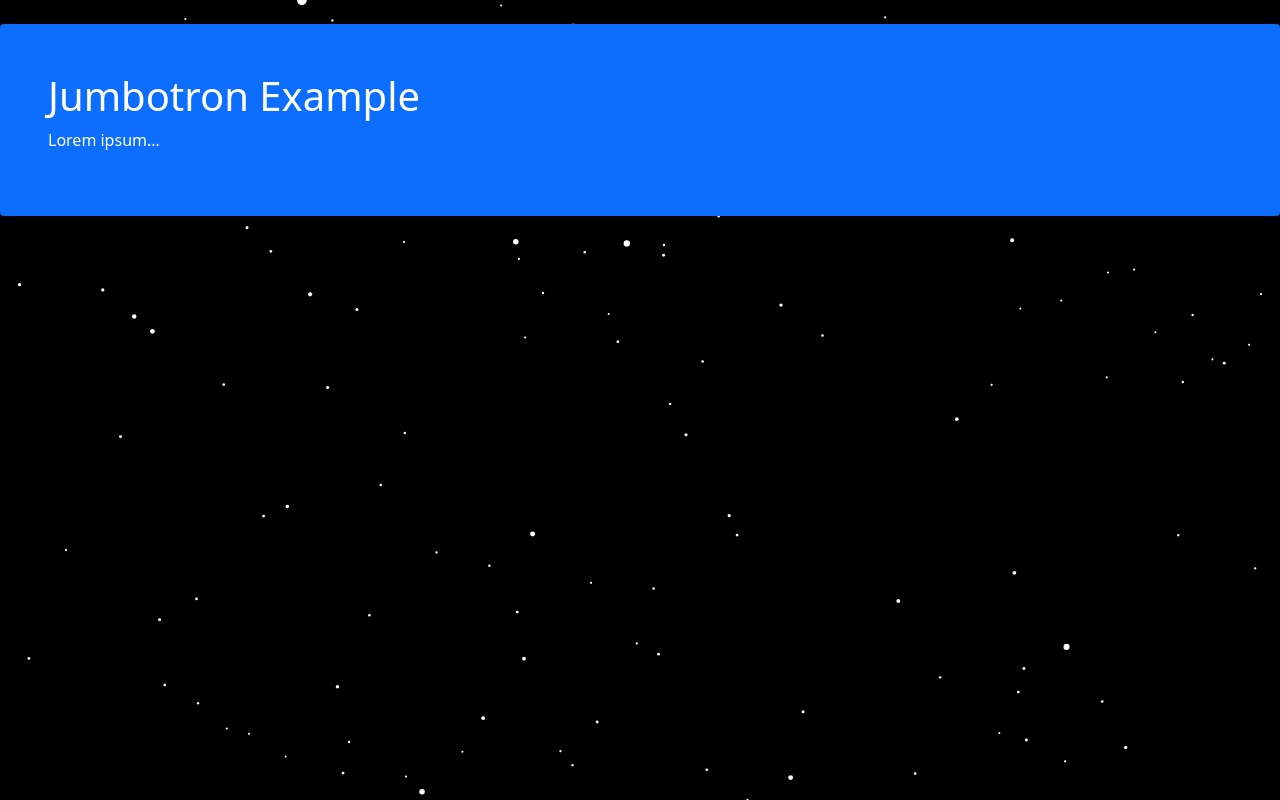
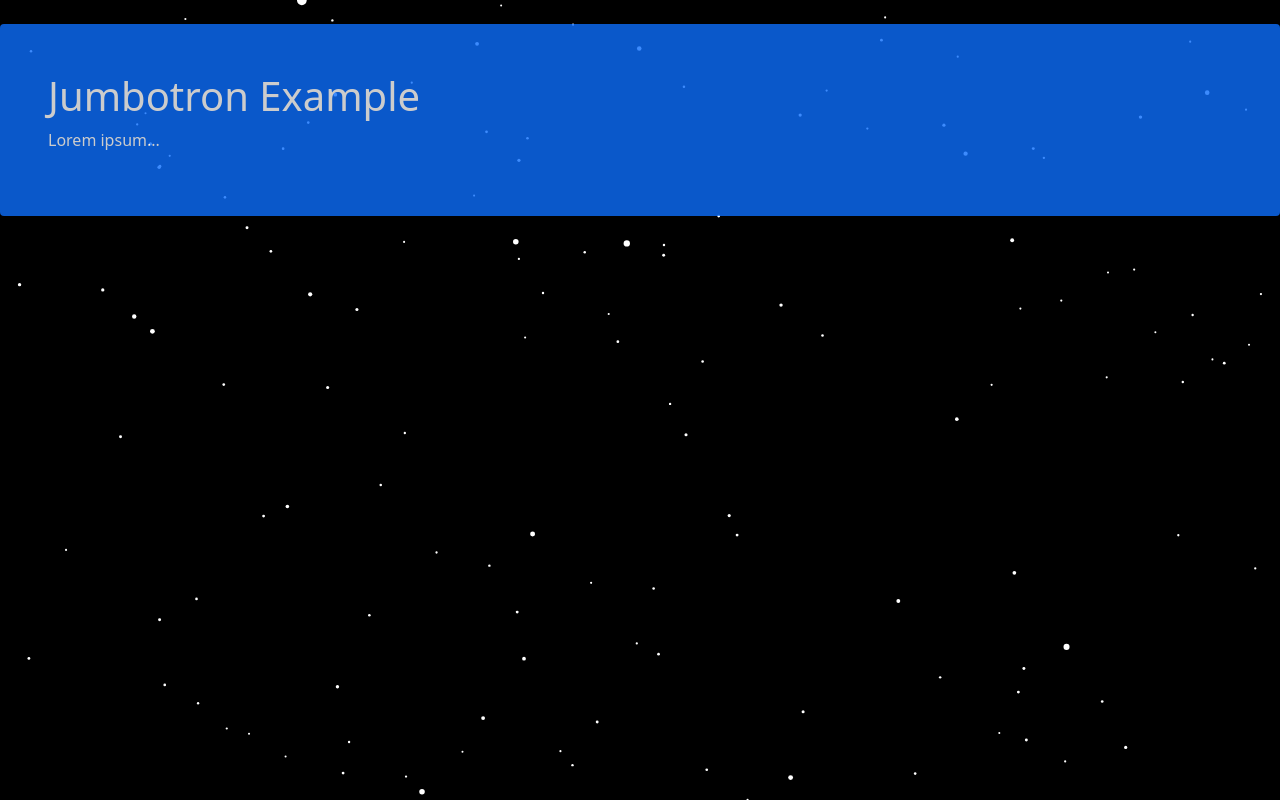
Before and after one commit to Sskyfu/Portfolio, a plain HTML site: page index.html in a window 1280 px wide. Drawn offline with nearby package versions, Linux system fonts and the light colour scheme.

Commit message:
Changes the canvas to be static so it will stay on page if it scrolls. added z index to the main div so it will show over canvas and is made it a little opec so yoiu can see the background through it

```diff
--- a/index.html
+++ b/index.html
@@ -7,14 +7,15 @@
         <link href="https://cdn.jsdelivr.net/npm/bootstrap@5.0.2/dist/css/bootstrap.min.css" rel="stylesheet" integrity="sha384-EVSTQN3/azprG1Anm3QDgpJLIm9Nao0Yz1ztcQTwFspd3yD65VohhpuuCOmLASjC" crossorigin="anonymous">
         <link href="style/style.css" rel="stylesheet">
     </head>
-    <body style="overflow: hidden;">
+    <body>
         <canvas id="stars"></canvas>
         <script src="scripts/background.js"></script>
 
-        <div class="mt-4 p-5 bg-primary text-white rounded">
+        <div class="mt-4 p-5 bg-primary text-white rounded index">
             <h1>Jumbotron Example</h1>
             <p>Lorem ipsum...</p>
-          </div>
+        </div>
+
     </body>
     <script src="scripts/background.js"></script>
 </html>
--- a/scripts/background.js
+++ b/scripts/background.js
@@ -1,6 +1,7 @@
 const canvas = document.getElementById("stars");
 const ctx = canvas.getContext('2d');
 
+//needed here to have the canvas fill the page
 canvas.width  = window.innerWidth;
 canvas.height = window.innerHeight;
 
--- a/style/style.css
+++ b/style/style.css
@@ -1,8 +1,13 @@
 canvas{
 
-    position:absolute;
-    left:0;
-    top:0;
-    z-index:-1;
+position: fixed;
+  top: 0;
+  left: 0;
+  z-index: -1;
 
 }
+
+.index{
+    z-index: 1;
+    opacity: 80%;
+}
```
